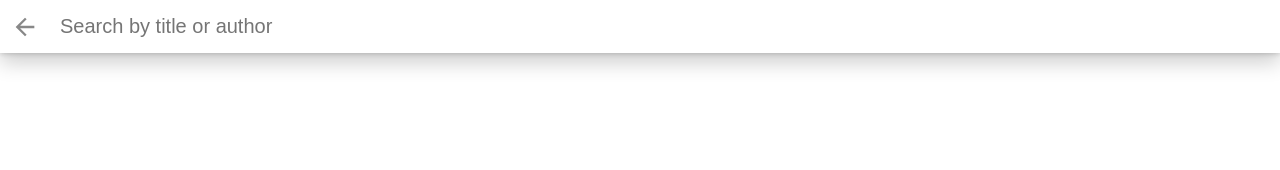
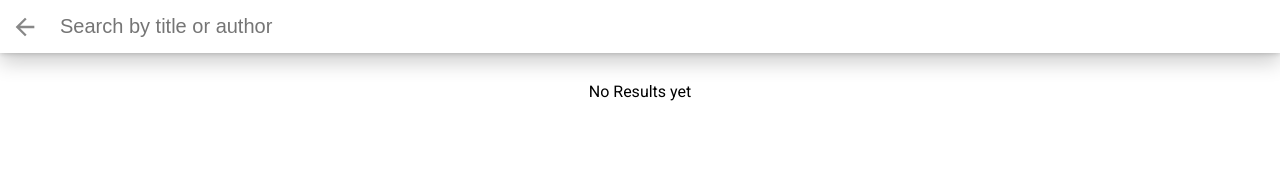
Before and after one commit to ashleydonohoe/react-myreads, a React (Create React App) app: page /search in a window 1280 px wide. Shown: the top 170 px of the page. Built offline with nearby package versions, Linux system fonts and the light colour scheme; no server answers; the HTML template or start-up script is replaced by a standard one.

Commit message:
everything is working ok

```diff
--- a/src/App.js
+++ b/src/App.js
@@ -24,13 +24,11 @@ class BooksApp extends React.Component {
 
   retrieveBooks = () => {
     BooksAPI.getAll().then((books) => {
-      console.log(books);
       this.setState({ books });
     });
   }
 
   handleShelfChange = (book, newShelf) => {
-    console.log("changing shelf!", book, newShelf);
     // Update the bookshelf on API
     BooksAPI.update(book, newShelf).then((data) => {
       // Retrieve updated booklist
@@ -40,7 +38,6 @@ class BooksApp extends React.Component {
 
   render() {
     const { books } = this.state;
-    //TODO: Set up React router with paths for the root and search paths
     return (
       <div className="app">
         <Route path="/search" render={( { history } ) => (
--- a/src/Book.js
+++ b/src/Book.js
@@ -3,9 +3,8 @@ import React from 'react';
 const Book = ({book, onShelfChange}) => {
   const { title, subtitle, authors, imageLinks, shelf } = book;
   const fullTitle = subtitle ? `${title} - ${subtitle}` : title;
-  const fullAuthors = authors.join(', ');
-  const bookImageURL = imageLinks.thumbnail;
-  console.log(book);
+  const fullAuthors = authors ? authors.join(', ') : '';
+  const bookImageURL = imageLinks.thumbnail ? imageLinks.thumbnail : '';
   return (
     <li>
       <div className="book">
--- a/src/Search.js
+++ b/src/Search.js
@@ -34,36 +34,15 @@ class Search extends Component {
         }
       });
     }
-
-    console.log(this.state.bookResults);
   }
 
   renderResults() {
     // Render the bookshelf if there are books in the array
     // Render error if no books found
     // Render nothing if there's no value for queryString
-    // const content = this.state.bookResults.length > 0 ? <BookShelf books={this.state.bookResults} /> : 'Do a search';
-    // return content;
-    // let content;
-    // if(this.state.bookResults > 0) {
-    //   console.log("There are results");
-    //   content = <BookShelf books={this.state.bookResults} onShelfChange={this.props.onShelfChange} />;
-    //
-    // } else {
-    //   console.log("NO results");
-    //   content = "No results yet";
-    // }
-    //
-    // console.log(content);
-    // return content;
-    // let content;
-    // if(this.state.bookResults > 0) {
-    //   content = "Books found!";
-    // } else {
-    //   content = "No books found!";
-    // }
-    //
-    // return content;
+    const {bookResults} = this.state;
+    const content = bookResults.length > 0 ? <BookShelf books={bookResults} title="Book results" onShelfChange={this.props.onShelfChange} /> : "No Results yet";
+    return content;
   }
 
   render() {
```
